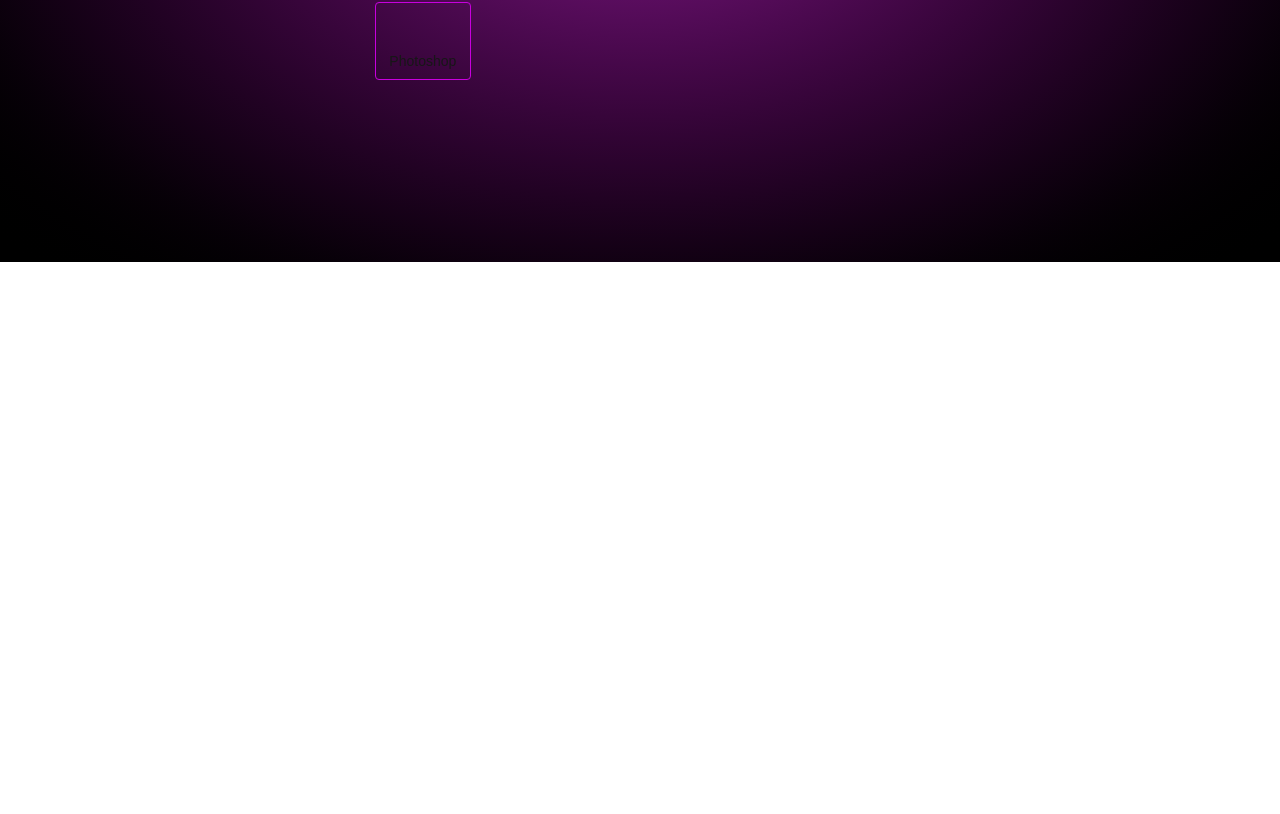
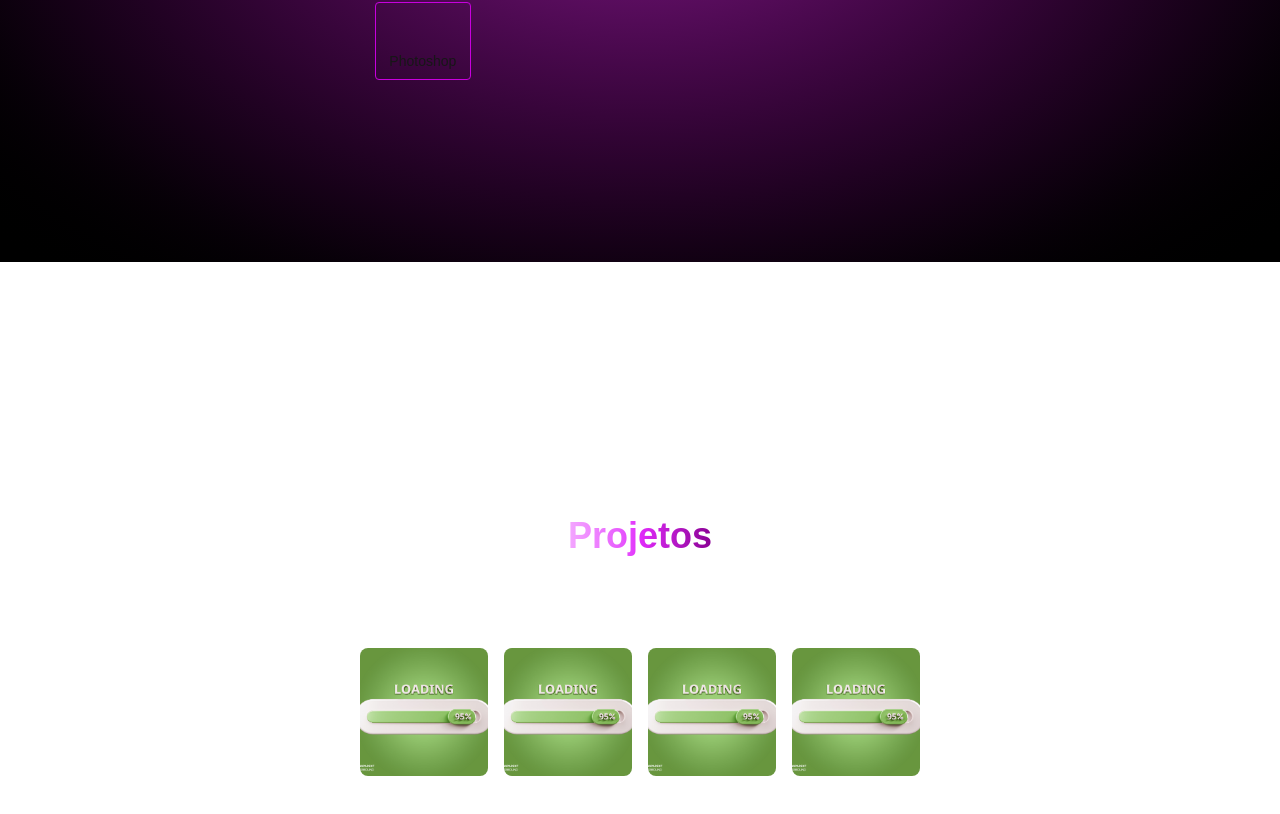
Before and after one commit to liviakobayashii/portfolio, a Next.js app: page / in a window 1280 px wide. Shown: the part 2138-2952 px from the top of the page. Before the commit the page ends 2400 px from the top, so only its background shows below. Built offline with nearby package versions, Linux system fonts and the light colour scheme; some icons are missing.

Commit message:
feat: criação da seção de projetos

```diff
--- a/src/app/page.tsx
+++ b/src/app/page.tsx
@@ -1,5 +1,6 @@
 import AboutMe from "@/components/about-me";
 import MainSection from "@/components/main-section";
+import Projects from "@/components/projects";
 import Skills from "@/components/skills";
 
 export default function Page() {
@@ -8,6 +9,7 @@ export default function Page() {
       <MainSection />
       <AboutMe />
       <Skills />
+      <Projects />
     </div>
   );
 }
--- /dev/null
+++ b/src/components/projects.tsx
@@ -0,0 +1,56 @@
+"use client";
+
+import { useState } from "react";
+import { Project } from "@/data/projects/project";
+
+export default function Projects() {
+  const [filter, setFilter] = useState("all");
+
+  const filteredProjects = Project.filter((item) => {
+    if (filter === "all") return true;
+    if (filter === "web") return item.web;
+    if (filter === "design") return item.design;
+  });
+
+  return (
+    <section className="flex flex-col gap-6 justify-center items-center py-30 h-screen">
+      <h2 className="text-4xl bg-gradient-to-r from-fuchsia-300 via-fuchsia-500 to-fuchsia-800 bg-clip-text text-transparent font-bold">
+        Projetos
+      </h2>
+
+      <ul className="flex gap-4 text-white font-medium text-lg">
+        <li
+          onClick={() => setFilter("all")}
+          className={`cursor-pointer ${filter === "all" ? "underline" : ""}`}
+        >
+          Todos
+        </li>
+        <li
+          onClick={() => setFilter("web")}
+          className={`cursor-pointer ${filter === "web" ? "underline" : ""}`}
+        >
+          Web
+        </li>
+        <li
+          onClick={() => setFilter("design")}
+          className={`cursor-pointer ${filter === "design" ? "underline" : ""}`}
+        >
+          Design
+        </li>
+      </ul>
+
+      <div className="flex flex-wrap gap-4 justify-center mt-4">
+        {filteredProjects.map((item) => (
+          <div key={item.id} className="text-center">
+            <img
+              src={item.imagem}
+              alt={item.nome}
+              className="w-32 h-32 object-cover rounded-lg"
+            />
+            <p className="mt-2 text-white">{item.nome}</p>
+          </div>
+        ))}
+      </div>
+    </section>
+  );
+}
--- /dev/null
+++ b/src/data/projects/project.ts
@@ -0,0 +1,32 @@
+import { ProjectType } from "@/types/projectType";
+
+export const Project: ProjectType[] = [
+  {
+    id: 1,
+    nome: "projetoWeb1",
+    imagem: "/loading.jpg",
+    web: true,
+    design: false,
+  },
+  {
+    id: 2,
+    nome: "projetoWeb2",
+    imagem: "/loading.jpg",
+    web: true,
+    design: false,
+  },
+  {
+    id: 3,
+    nome: "projetoDesign1",
+    imagem: "/loading.jpg",
+    web: true,
+    design: false,
+  },
+  {
+    id: 4,
+    nome: "projetoDesign2",
+    imagem: "/loading.jpg",
+    web: true,
+    design: false,
+  },
+];
--- /dev/null
+++ b/src/types/projectType.ts
@@ -0,0 +1,7 @@
+export type ProjectType = {
+  id: number;
+  nome: string;
+  imagem: string;
+  web: boolean;
+  design: boolean;
+};
```
Also changed, not shown: public/loading.jpg (added).
